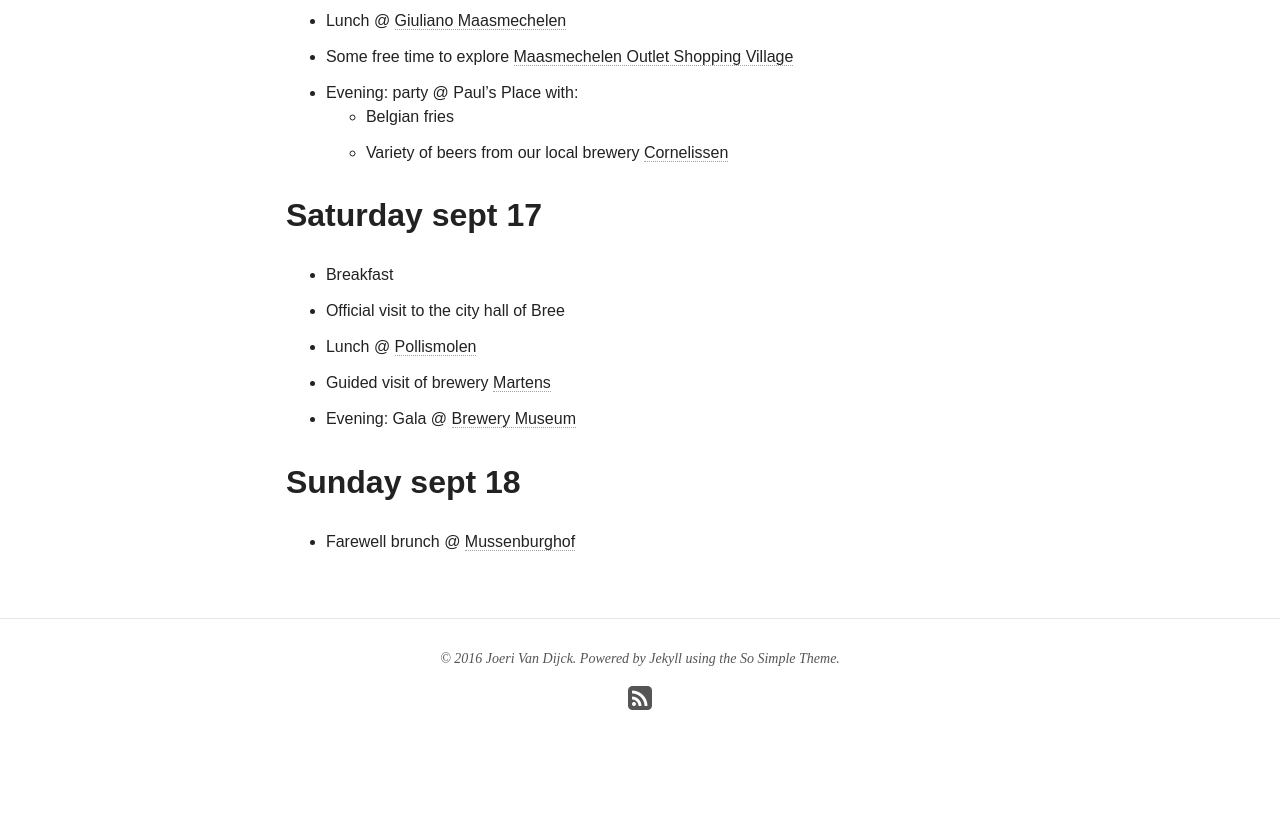
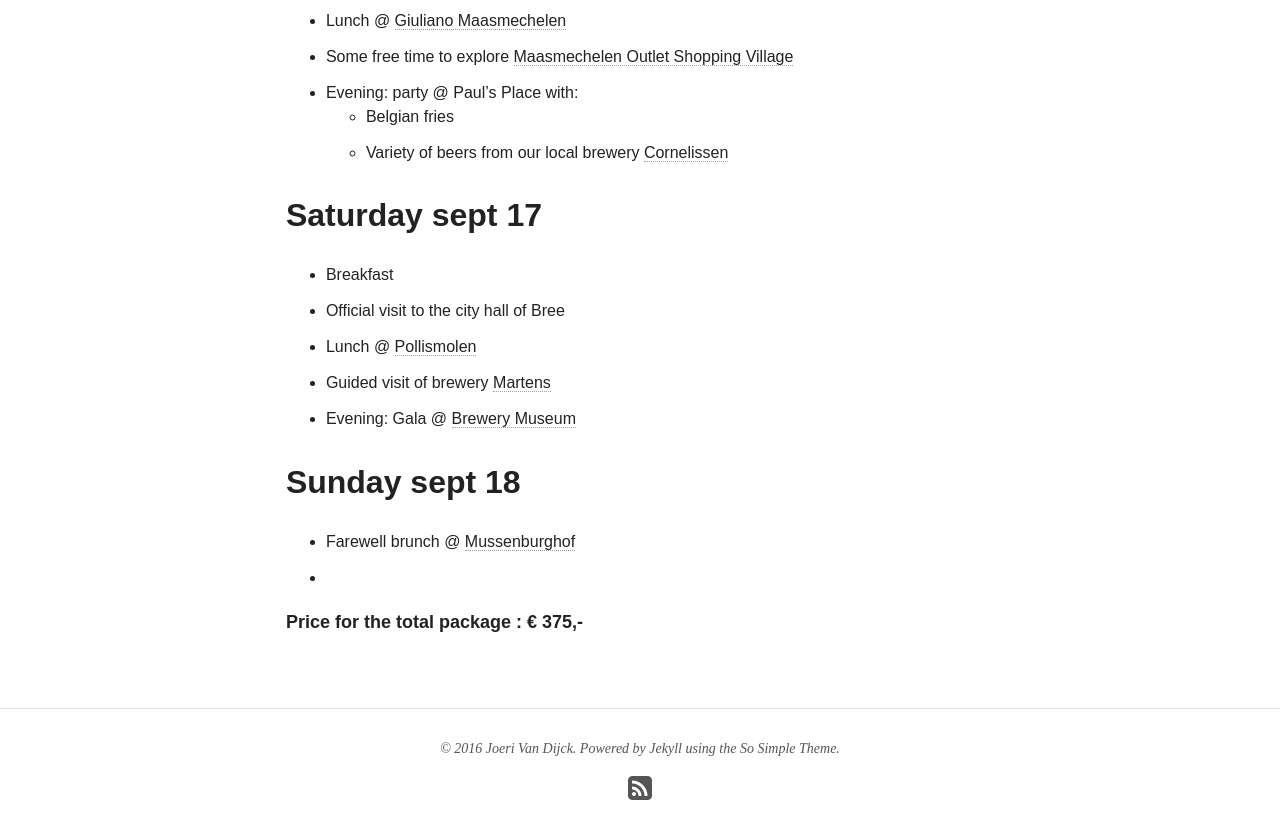
Before and after one commit to ppoxx/ppoxx.github.io, a Jekyll site: the page built from articles/index.md, in a window 1280 px wide and 900 px high, scrolled down 1030 px. Shown: the top 839 px of the window. Built offline with Jekyll 4.4.1, drawn with Linux system fonts in a browser that asks for light colours; nearby versions of some CDN libraries; before the commit the page ends 1840 px from its top, so only the background shows below that.

Commit message:
Update index.md

```diff
--- a/articles/index.md
+++ b/articles/index.md
@@ -30,3 +30,6 @@
 
 ## Sunday sept 18
 * Farewell brunch @ [Mussenburghof](http://users.skynet.be/mussenburghof/welkom.html)
+*
+
+**Price for the total package : € 375,-**
```
